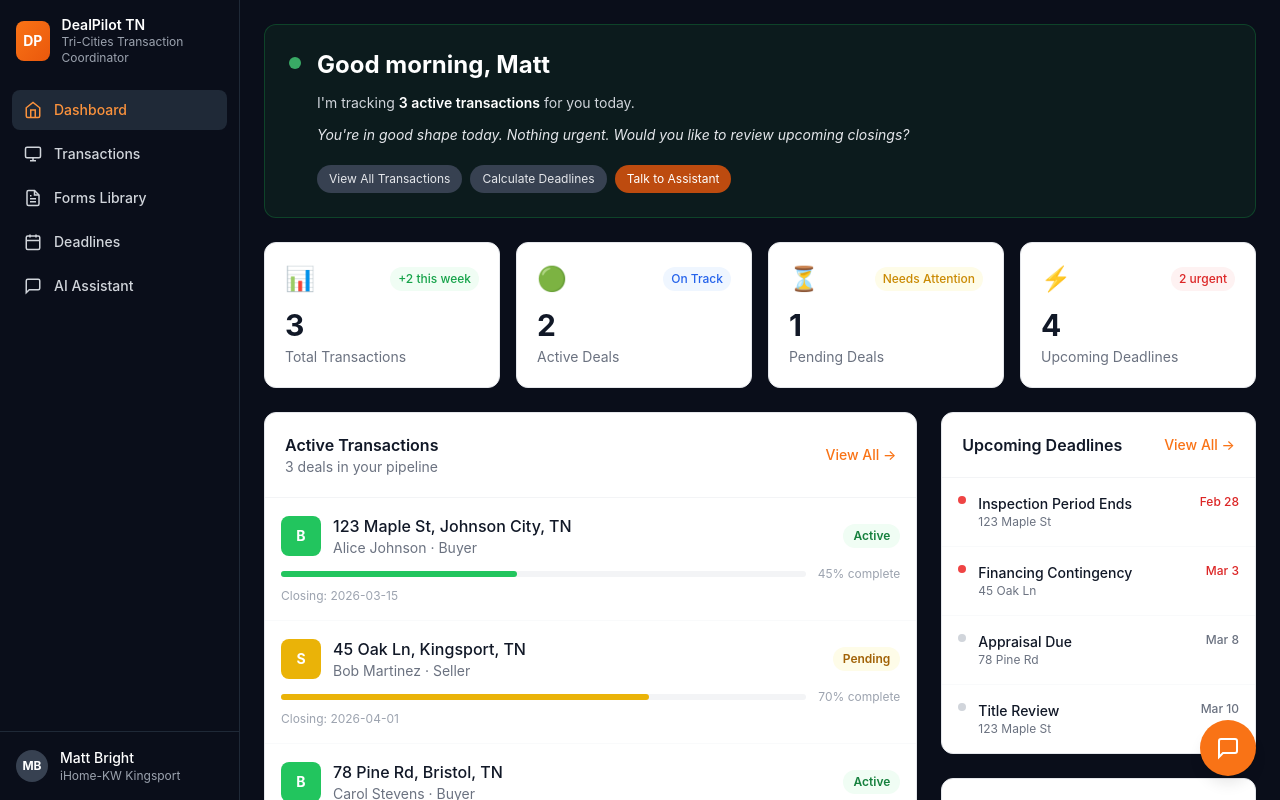
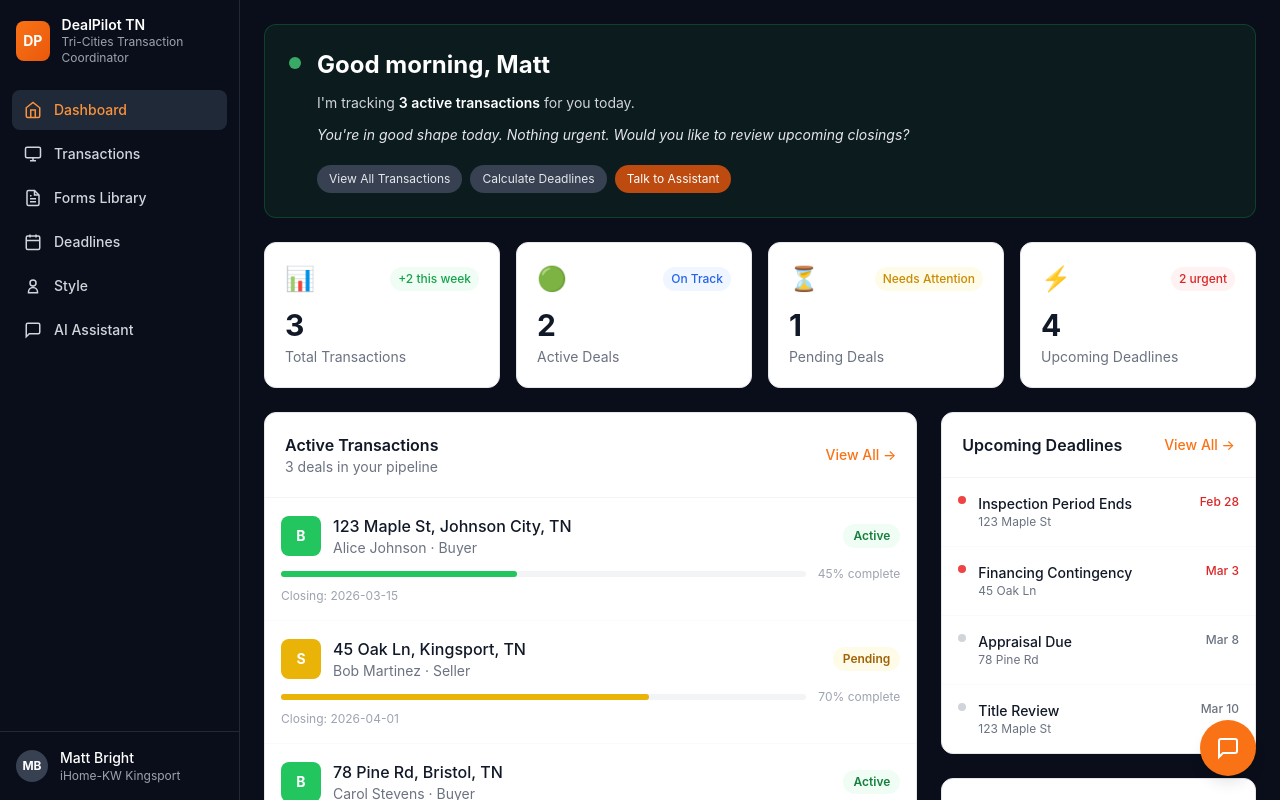
Before and after one commit to mbright4497/dealpilot-tn, a Next.js app in the folder dealpilot-tn/web/: page /chat in a window 1280 px wide. Built offline with nearby package versions, Linux system fonts and the light colour scheme.

Commit message:
feat(assistant): add PersonalitySelector route and assistantStyle state; wire style to dashboard (Issue #10 Stage 3)

```diff
--- a/dealpilot-tn/web/src/app/chat/page.tsx
+++ b/dealpilot-tn/web/src/app/chat/page.tsx
@@ -6,6 +6,9 @@ import FormsFillView from '@/components/FormsFillView'
 import DeadlineCalculator from '@/components/DeadlineCalculator'
 import AIChatbot from '@/components/AIChatbot'
 import TransactionDetail from '@/components/TransactionDetail'
+import PersonalitySelector from '@/components/PersonalitySelector'
+import { getDefaultStyle } from '@/lib/assistant-personality'
+import type { AssistantStyle } from '@/lib/assistant-personality'
 
 export type Contact = {
   role: string
@@ -88,6 +91,7 @@ function NavIcon({ name }: { name: string }) {
   if (name === 'forms') return <svg {...p}><path d="M14 2H6a2 2 0 00-2 2v16a2 2 0 002 2h12a2 2 0 002-2V8z"/><polyline points="14 2 14 8 20 8"/><line x1="16" y1="13" x2="8" y2="13"/><line x1="16" y1="17" x2="8" y2="17"/><polyline points="10 9 9 9 8 9"/></svg>
   if (name === 'deadlines') return <svg {...p}><rect x="3" y="4" width="18" height="18" rx="2" ry="2"/><line x1="16" y1="2" x2="16" y2="6"/><line x1="8" y1="2" x2="8" y2="6"/><line x1="3" y1="10" x2="21" y2="10"/></svg>
   if (name === 'ai') return <svg {...p}><path d="M21 15a2 2 0 01-2 2H7l-4 4V5a2 2 0 012-2h14a2 2 0 012 2z"/></svg>
+  if (name === 'personality') return <svg {...p}><path d="M12 12c2.21 0 4-1.79 4-4s-1.79-4-4-4-4 1.79-4 4 1.79 4 4 4zm0 2c-3.31 0-6 2.69-6 6v1h12v-1c0-3.31-2.69-6-6-6z"/></svg>
   return null
 }
 
@@ -96,6 +100,7 @@ const NAV_ITEMS = [
   { id: 'transactions', label: 'Transactions' },
   { id: 'forms', label: 'Forms Library' },
   { id: 'deadlines', label: 'Deadlines' },
+  { id: 'personality', label: 'Style' },
 ]
 
 export default function ChatPage() {
@@ -103,6 +108,7 @@ export default function ChatPage() {
   const [chatOpen, setChatOpen] = useState(false)
   const [selectedTxId, setSelectedTxId] = useState<number|null>(null)
   const [transactions, setTransactions] = useState<Transaction[]>(TRANSACTIONS)
+  const [assistantStyle, setAssistantStyle] = useState<AssistantStyle>(getDefaultStyle())
 
   function addTransaction(tx: any) {
     const newTx: Transaction = {
@@ -202,11 +208,12 @@ export default function ChatPage() {
       </aside>
       {/* Main content */}
       <main className="flex-1 overflow-y-auto p-6">
-        {view === 'dashboard' && <TCDashboard transactions={transactions} onNavigate={handleNavigate} onOpenDeal={openDeal} />}
+        {view === 'dashboard' && <TCDashboard transactions={transactions} onNavigate={handleNavigate} onOpenDeal={openDeal} style={assistantStyle} />}
         {view === 'transactions' && <TransactionList transactions={transactions} onViewChecklist={openChecklist} onOpenDeal={openDeal} onAddTransaction={addTransaction} />}
         {view === 'deal' && selectedTx && <TransactionDetail transaction={selectedTx} onBack={() => setView('transactions')} onUpdateContacts={updateTransactionContacts} />}
         {view === 'forms' && <FormsFillView />}
         {view === 'deadlines' && <DeadlineCalculator />}
+        {view === 'personality' && <PersonalitySelector currentStyle={assistantStyle} onSelect={(style)=>setAssistantStyle(style)} />}
       </main>
 
       {/* Floating chat button */}
```
